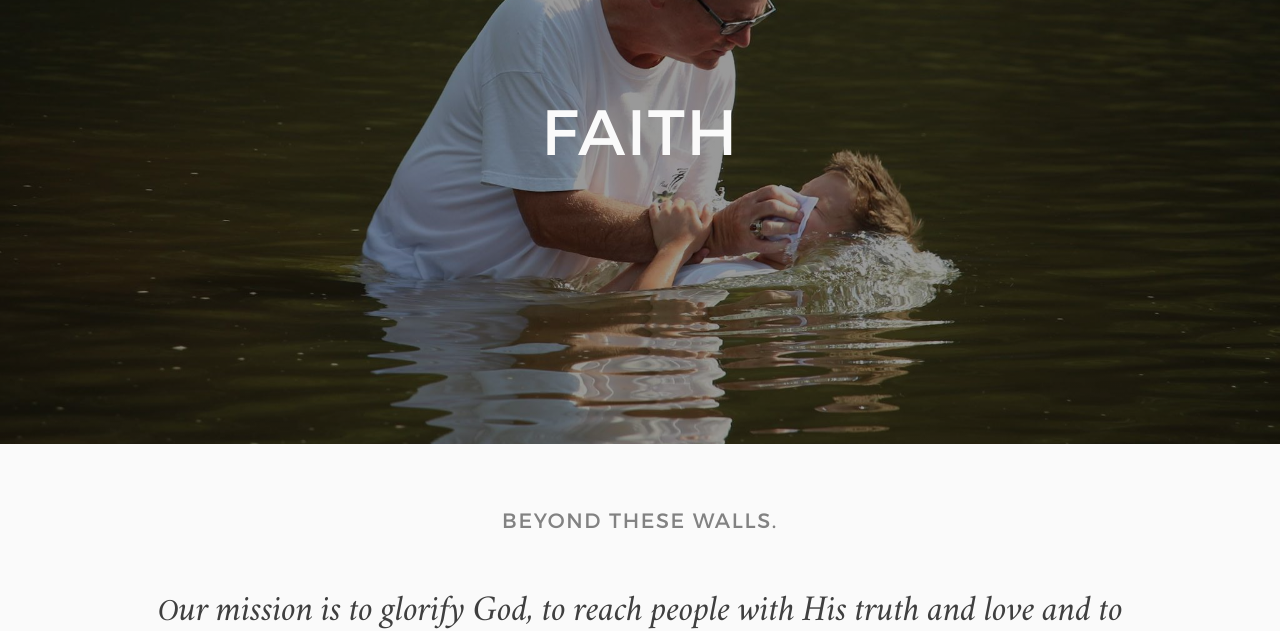
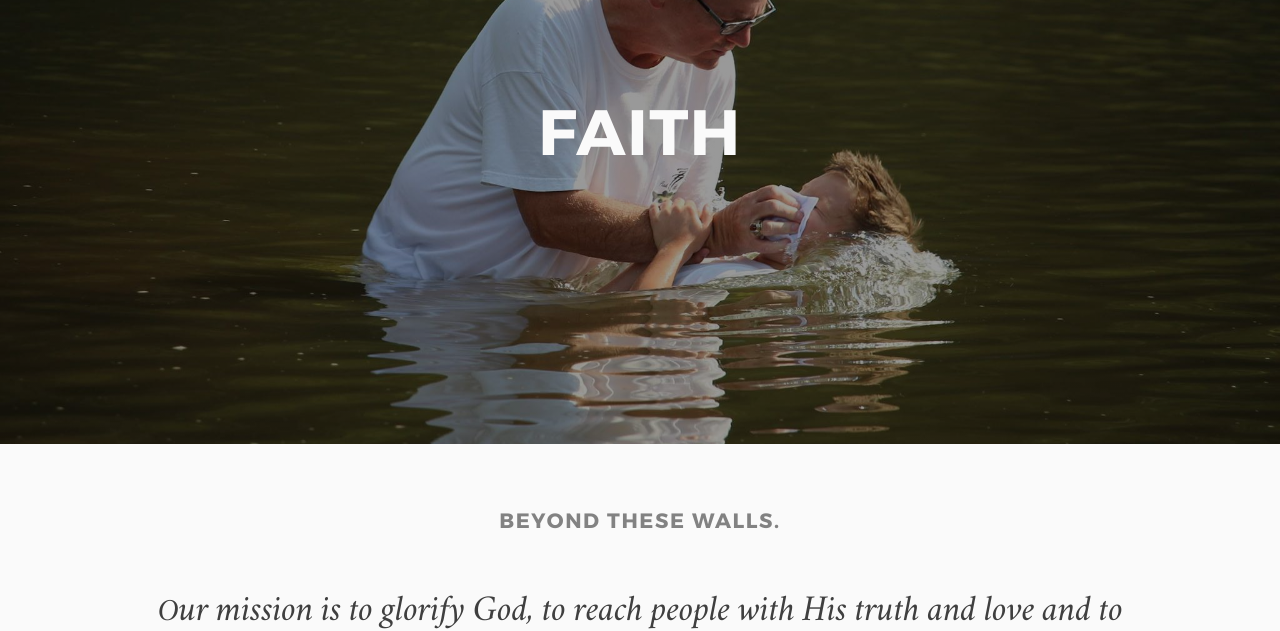
Before and after one commit to jtgry/GHBC, a Jekyll site: the page built from faith/index.md, in a window 1280 px wide. Shown: the part 266-897 px from the top of the page. Built offline with Jekyll 4.4.1, drawn with Linux system fonts in a browser that asks for light colours; nearby versions of some CDN libraries.

Commit message:
Updated '/_sass/_base.scss' via CloudCannon

```diff
--- a/_sass/_base.scss
+++ b/_sass/_base.scss
@@ -68,7 +68,7 @@ a{
    Headers
    ========================================================================== */
 h1,h2,h3,h4,h5,h6{
-  font-family: $alt-font-family;
+  font-family: $header-font;
   font-weight: 300;
   text-transform: uppercase;
   margin: 0;
```
